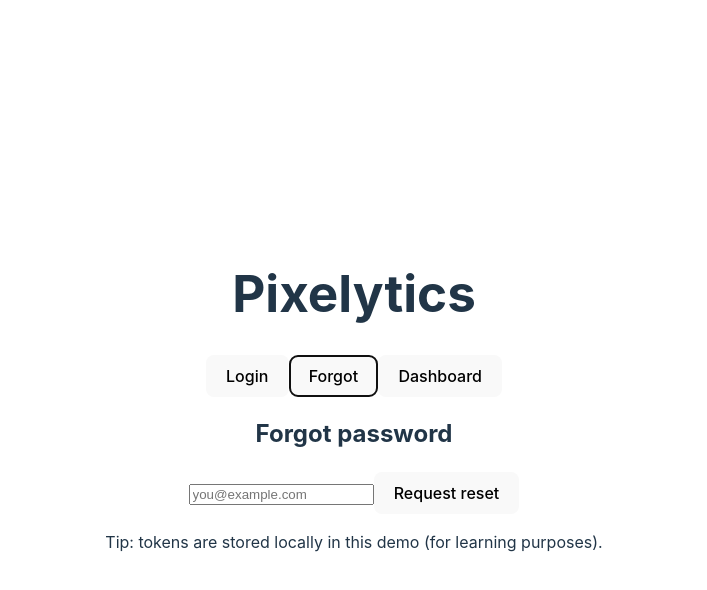
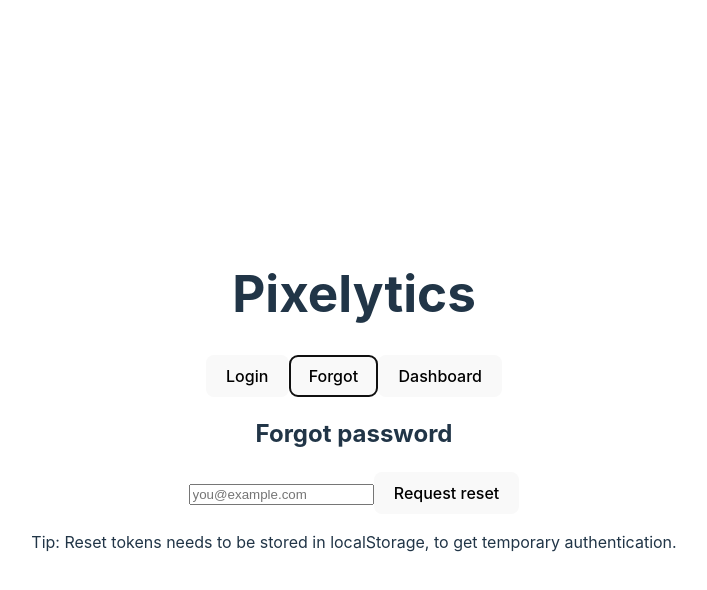
Before and after one commit to TheDiceeDev/tmj-test1, a React (Vite) app: page / in a window 1280 px wide. Both pictures are taken after a click on the button "Forgot". Shown: the top 590 px of the page, without its empty margins (286-993 px from the left). Built offline with nearby package versions, Linux system fonts and the light colour scheme.

Commit message:
Clarify reset token storage in Forgot component
Updated hint messages to clarify reset token storage.

```diff
--- a/src/components/Forgot.tsx
+++ b/src/components/Forgot.tsx
@@ -24,7 +24,7 @@ export default function Forgot() {
         // localStorage.setItem("pixelytics_reset_token", j.resetToken);
         console.log('Your Reset Token is shown below');
         console.log('pixelytics_reset_token: ', j.resetToken);
-        setHint("Reset requested. Check email (simulated). Reset tokens need to be stored in localStorage.");
+        setHint("Reset requested. Check email (simulated).");
       } else {
         setHint(j.error || "Error");
       }
@@ -45,7 +45,7 @@ export default function Forgot() {
         <button>Request reset</button>
       </form>
       <p>{hint}</p>
-      <p>Tip: tokens are stored locally in this demo (for learning purposes).</p>
+      <p>Tip: Reset tokens needs to be stored in localStorage, to get temporary authentication.</p>
     </div>
   );
 }
```
